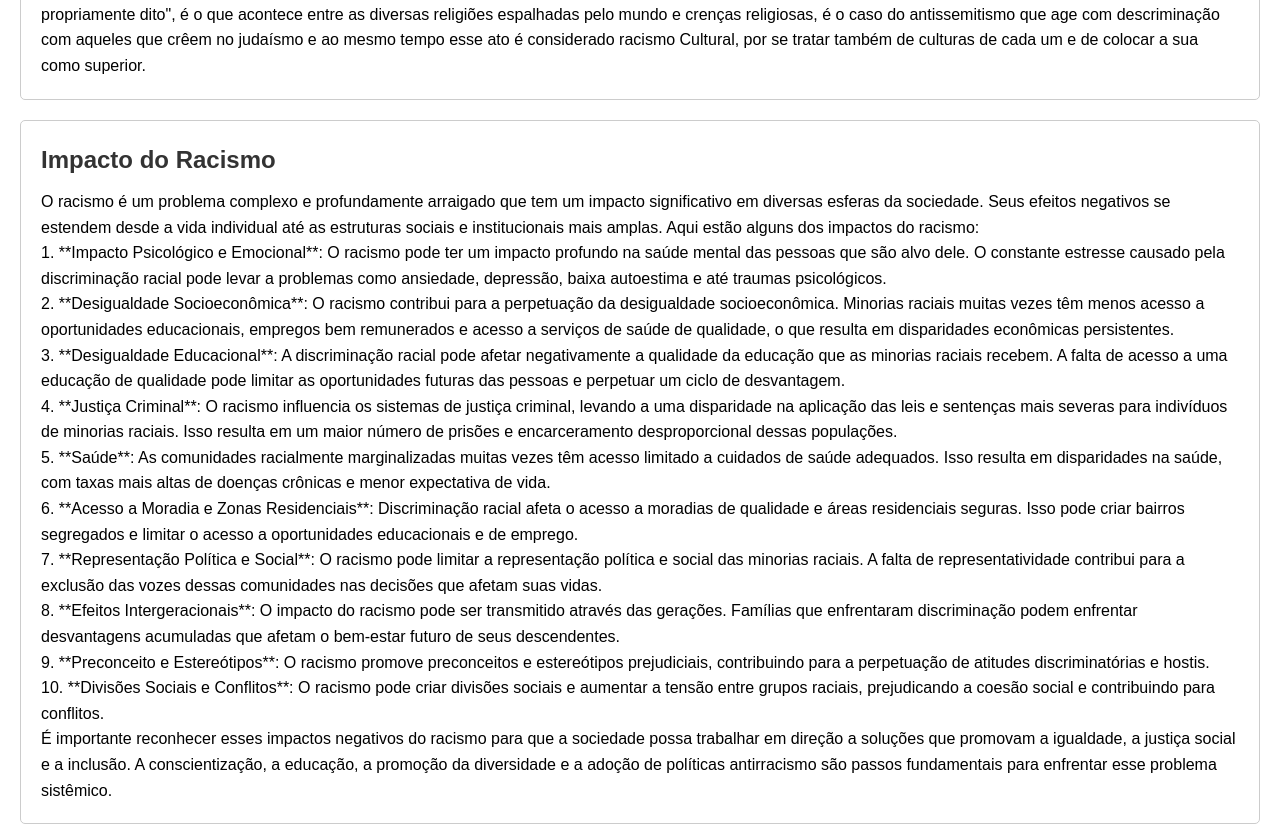
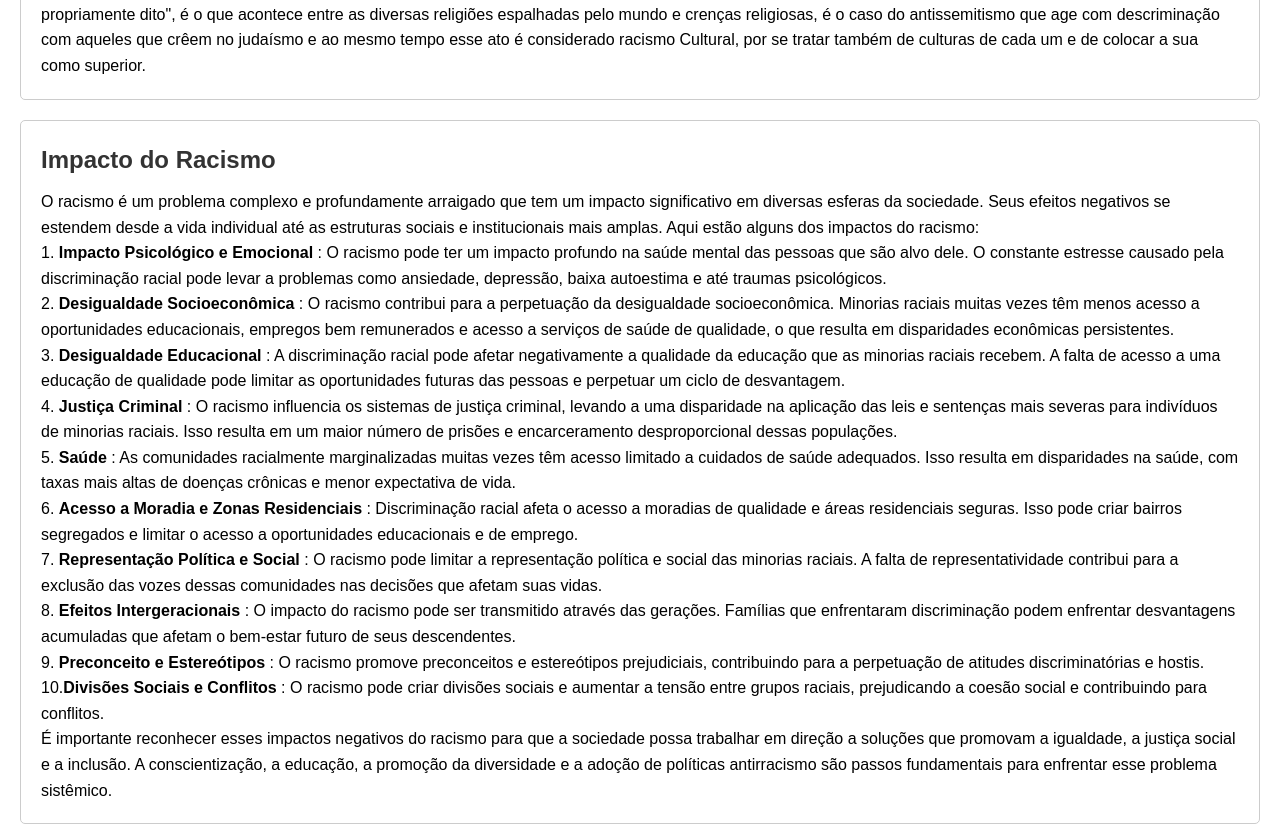
Before and after one commit to Hudsonlorran/Racismo-e-Conscientiza-o, a plain HTML site: page index.html in a window 1280 px wide. Shown: the part 1129-1955 px from the top of the page. Drawn offline with Linux system fonts and the light colour scheme.

Commit message:
index.html

```diff
--- a/index.html
+++ b/index.html
@@ -40,30 +40,30 @@
                 <p><strong>Racismo Religioso</strong>:Para este, a constituição tem duas definições que o classifica, a primeira delas é, a "Intolerância religiosa" e a segunda, "o crime de racismo propriamente dito", é o que acontece entre as diversas religiões espalhadas pelo mundo e crenças religiosas, é o caso do antissemitismo que age com descriminação com aqueles que crêem no judaísmo e ao mesmo tempo esse ato é considerado racismo Cultural, por se tratar também de culturas de cada um e de colocar a sua como superior.</p>
             </section>
         <section id="impacto">
-            <h2>Impacto do Racismo</h2>
+           <h2>Impacto do Racismo</h2>
             <p>O racismo é um problema complexo e profundamente arraigado que tem um impacto significativo em diversas esferas da sociedade. Seus efeitos negativos se estendem desde a vida individual até as estruturas sociais e institucionais mais amplas. Aqui estão alguns dos impactos do racismo:</p>
 
-<p>1. **Impacto Psicológico e Emocional**: O racismo pode ter um impacto profundo na saúde mental das pessoas que são alvo dele. O constante estresse causado pela discriminação racial pode levar a problemas como ansiedade, depressão, baixa autoestima e até traumas psicológicos.</p>
+<p>1. <strong>Impacto Psicológico e Emocional</strong> : O racismo pode ter um impacto profundo na saúde mental das pessoas que são alvo dele. O constante estresse causado pela discriminação racial pode levar a problemas como ansiedade, depressão, baixa autoestima e até traumas psicológicos.</p>
 
-<p>2. **Desigualdade Socioeconômica**: O racismo contribui para a perpetuação da desigualdade socioeconômica. Minorias raciais muitas vezes têm menos acesso a oportunidades educacionais, empregos bem remunerados e acesso a serviços de saúde de qualidade, o que resulta em disparidades econômicas persistentes.</p>
+<p>2. <strong>Desigualdade Socioeconômica</strong> : O racismo contribui para a perpetuação da desigualdade socioeconômica. Minorias raciais muitas vezes têm menos acesso a oportunidades educacionais, empregos bem remunerados e acesso a serviços de saúde de qualidade, o que resulta em disparidades econômicas persistentes.</p>
 
-<p>3. **Desigualdade Educacional**: A discriminação racial pode afetar negativamente a qualidade da educação que as minorias raciais recebem. A falta de acesso a uma educação de qualidade pode limitar as oportunidades futuras das pessoas e perpetuar um ciclo de desvantagem.</p>
+<p>3. <strong>Desigualdade Educacional</strong> : A discriminação racial pode afetar negativamente a qualidade da educação que as minorias raciais recebem. A falta de acesso a uma educação de qualidade pode limitar as oportunidades futuras das pessoas e perpetuar um ciclo de desvantagem.</p>
 
-<p>4. **Justiça Criminal**: O racismo influencia os sistemas de justiça criminal, levando a uma disparidade na aplicação das leis e sentenças mais severas para indivíduos de minorias raciais. Isso resulta em um maior número de prisões e encarceramento desproporcional dessas populações.</p>
+<p>4. <strong>Justiça Criminal</strong> : O racismo influencia os sistemas de justiça criminal, levando a uma disparidade na aplicação das leis e sentenças mais severas para indivíduos de minorias raciais. Isso resulta em um maior número de prisões e encarceramento desproporcional dessas populações.</p>
 
-<p>5. **Saúde**: As comunidades racialmente marginalizadas muitas vezes têm acesso limitado a cuidados de saúde adequados. Isso resulta em disparidades na saúde, com taxas mais altas de doenças crônicas e menor expectativa de vida.</p>
+<p>5. <strong>Saúde</strong> : As comunidades racialmente marginalizadas muitas vezes têm acesso limitado a cuidados de saúde adequados. Isso resulta em disparidades na saúde, com taxas mais altas de doenças crônicas e menor expectativa de vida.</p>
 
-<p>6. **Acesso a Moradia e Zonas Residenciais**: Discriminação racial afeta o acesso a moradias de qualidade e áreas residenciais seguras. Isso pode criar bairros segregados e limitar o acesso a oportunidades educacionais e de emprego.</p>
+<p>6. <strong>Acesso a Moradia e Zonas Residenciais</strong> : Discriminação racial afeta o acesso a moradias de qualidade e áreas residenciais seguras. Isso pode criar bairros segregados e limitar o acesso a oportunidades educacionais e de emprego.</p>
 
-<p>7. **Representação Política e Social**: O racismo pode limitar a representação política e social das minorias raciais. A falta de representatividade contribui para a exclusão das vozes dessas comunidades nas decisões que afetam suas vidas.</p>
+<p>7. <strong>Representação Política e Social</strong> : O racismo pode limitar a representação política e social das minorias raciais. A falta de representatividade contribui para a exclusão das vozes dessas comunidades nas decisões que afetam suas vidas.</p>
 
-<p>8. **Efeitos Intergeracionais**: O impacto do racismo pode ser transmitido através das gerações. Famílias que enfrentaram discriminação podem enfrentar desvantagens acumuladas que afetam o bem-estar futuro de seus descendentes.</p>
+<p>8. <strong>Efeitos Intergeracionais</strong> : O impacto do racismo pode ser transmitido através das gerações. Famílias que enfrentaram discriminação podem enfrentar desvantagens acumuladas que afetam o bem-estar futuro de seus descendentes.</p>
 
-<p>9. **Preconceito e Estereótipos**: O racismo promove preconceitos e estereótipos prejudiciais, contribuindo para a perpetuação de atitudes discriminatórias e hostis.</p>
+<p>9. <strong>Preconceito e Estereótipos</strong> : O racismo promove preconceitos e estereótipos prejudiciais, contribuindo para a perpetuação de atitudes discriminatórias e hostis.</p>
 
-<p>10. **Divisões Sociais e Conflitos**: O racismo pode criar divisões sociais e aumentar a tensão entre grupos raciais, prejudicando a coesão social e contribuindo para conflitos.</p>
+<p>10.<strong>Divisões Sociais e Conflitos</strong> : O racismo pode criar divisões sociais e aumentar a tensão entre grupos raciais, prejudicando a coesão social e contribuindo para conflitos.</p>
 
-É importante reconhecer esses impactos negativos do racismo para que a sociedade possa trabalhar em direção a soluções que promovam a igualdade, a justiça social e a inclusão. A conscientização, a educação, a promoção da diversidade e a adoção de políticas antirracismo são passos fundamentais para enfrentar esse problema sistêmico.</p>
+<p>É importante reconhecer esses impactos negativos do racismo para que a sociedade possa trabalhar em direção a soluções que promovam a igualdade, a justiça social e a inclusão. A conscientização, a educação, a promoção da diversidade e a adoção de políticas antirracismo são passos fundamentais para enfrentar esse problema sistêmico.</p>
 
         </section>
         <section id="combate">
```
